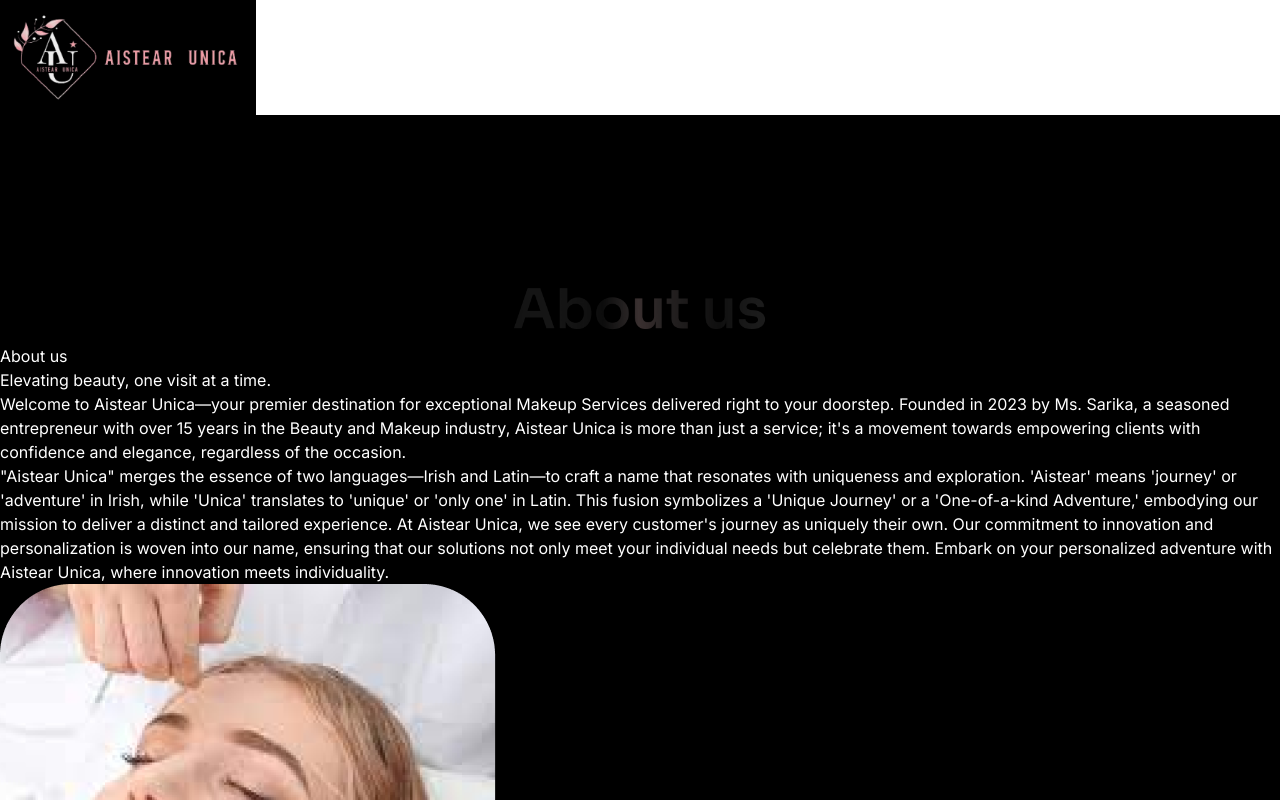
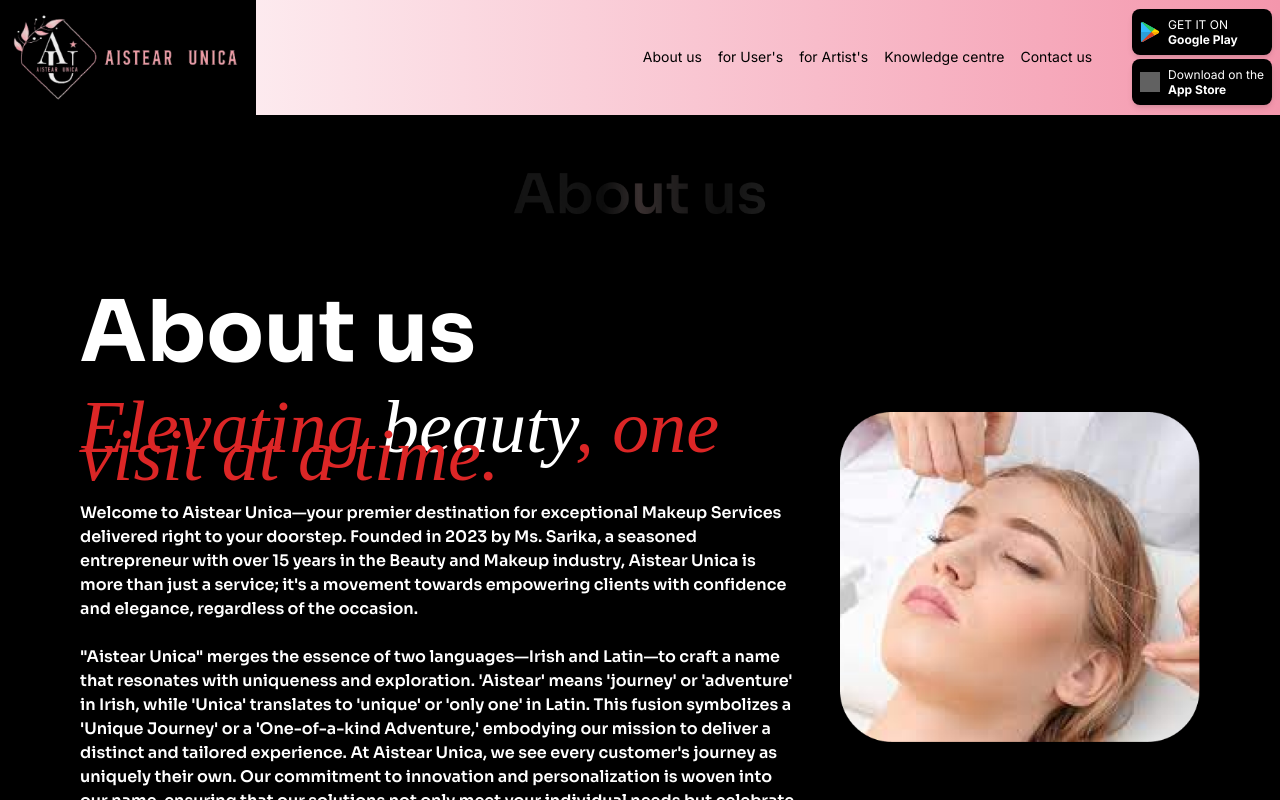
Before and after one commit to Saloni-FED/Au-Portfolio, a Next.js app: page /about in a window 1280 px wide. Shown: the top 800 px of the page. Built offline with nearby package versions, Linux system fonts and the light colour scheme; grey boxes are pictures that could not be loaded; a web font is replaced by a local one.

Commit message:
changes made

```diff
--- a/app/about/page.jsx
+++ b/app/about/page.jsx
@@ -2,7 +2,7 @@
 import About from "@/Components/About/About";
 const page = () => {
   return (
-    <div className=" pt-40 text-white mx-auto container bg-black">
+    <div className="pt-40 text-white mx-auto container bg-black">
       <img src="/images/About(BLUR).png" className=" mx-auto w-64 sc:block hidden"/>
       <div>
         <About/>
--- a/tailwind.config.js
+++ b/tailwind.config.js
@@ -1,9 +1,12 @@
 /** @type {import('tailwindcss').Config} */
 module.exports = {
   content: [
+    "./app/**/*.{js,ts,jsx,tsx,mdx}",
     "./pages/**/*.{js,ts,jsx,tsx,mdx}",
-    "./components/**/*.{js,ts,jsx,tsx,mdx}",
-    "./app/**/*.{js,ts,jsx,tsx,mdx}",
+    "./Components/**/*.{js,ts,jsx,tsx,mdx}",
+
+    // Or if using `src` directory:
+    // "./src/**/*.{js,ts,jsx,tsx,mdx}",
   ],
   theme: {
     extend: {
```
